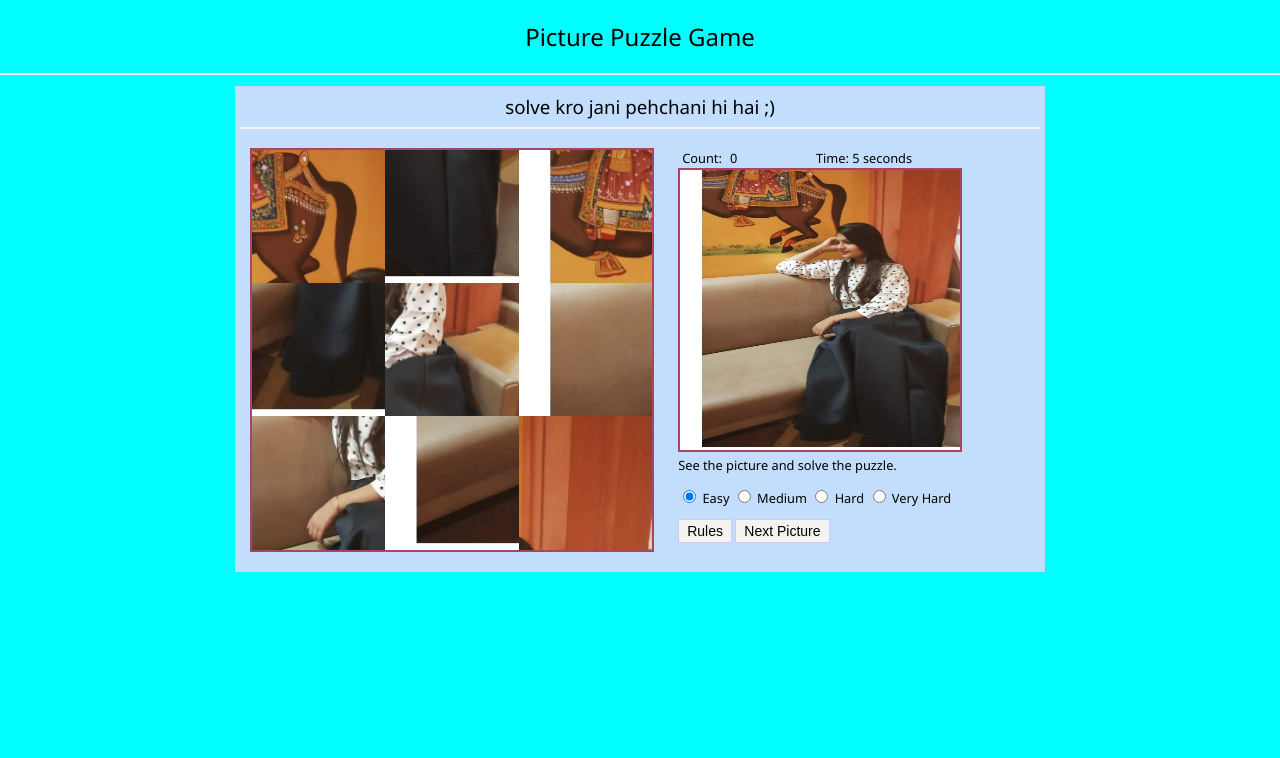
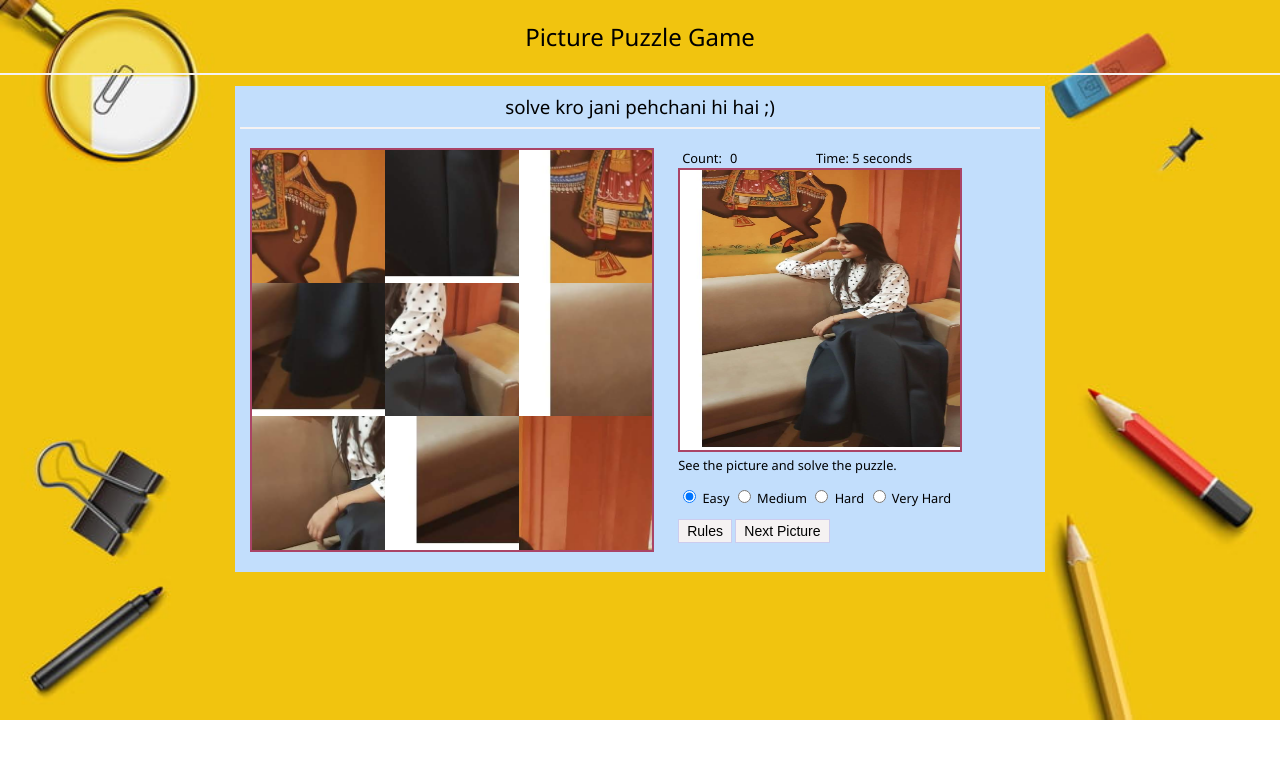
Before and after one commit to anujsharma0142/PuzzleGame, a plain HTML site: page index.html in a window 1280 px wide. Drawn offline with Linux system fonts and the light colour scheme.

Commit message:
Update style.css

```diff
--- a/style.css
+++ b/style.css
@@ -1,7 +1,9 @@
 body {
     font-family: 'Segoe UI', Calibri, Arial;
     margin:0;
-    background-color: cyan;
+    background-image: url(bg.jpg);
+    background-repeat: no-repeat;
+    background-size: cover;
 }
 h2{
     font-weight:normal;
```
